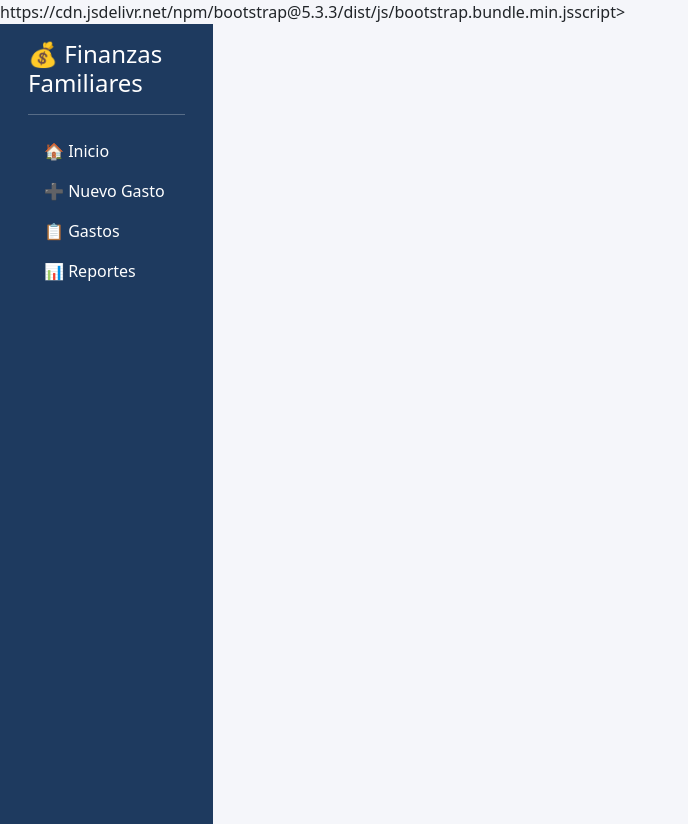
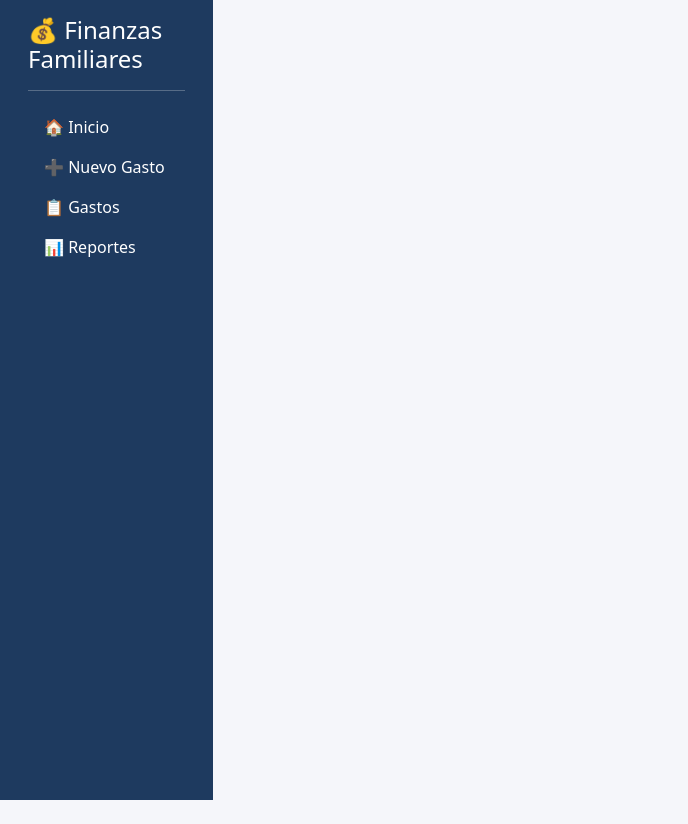
Before and after one commit to kleiwerfn2/finanzas-familiaNP, a Flask app: page / in a window 1280 px wide. Shown: the whole page, without its empty margins (0-688 px from the left). After the commit the page ends 800 px from the top, so only its background shows below. Run offline with Flask 3, Linux system fonts and the light colour scheme.

Commit message:
Actualizacion

```diff
--- a/templates/base.html
+++ b/templates/base.html
@@ -8,9 +8,7 @@
 
     <link rel="stylesheet"
 
-    href="https://cdn.jsdelivr.net/npm/bootstrap@5.3.3/dist/css/bootstrap.min.css">
-
-    https://cdn.jsdelivr.net/npm/bootstrap@5.3.3/dist/js/bootstrap.bundle.min.jsscript>
+href="https://cdn.jsdelivr.net/npm/bootstrap@5.3.3/dist/css/bootstrap.min.css">
 
     <style>
 
@@ -39,7 +37,9 @@
     </style>
 
 </head>
-
+<script
+src="https://cdn.jsdelivr.net/npm/bootstrap@5.3.3/dist/js/bootstrap.bundle.min.js">
+</script>
 <body>
 
 <div class="container-fluid">
```
